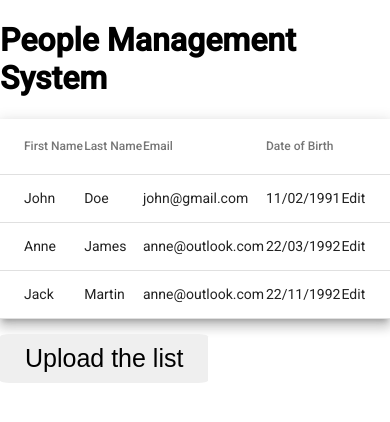
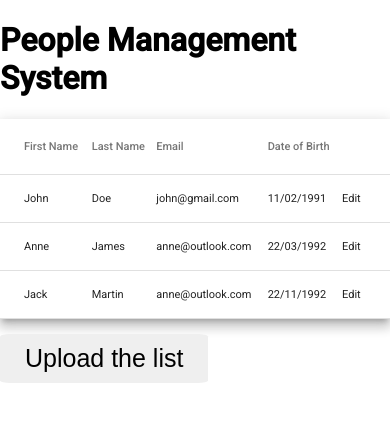
Before and after one commit to wenthecook/PeopleManagement, an Angular app: page /person-list in a window 390 px wide. Shown: the top 422 px of the page. Built offline with nearby package versions, Linux system fonts and the light colour scheme.

Commit message:
list responsive

```diff
--- a/src/app/person-list/person-list.component.css
+++ b/src/app/person-list/person-list.component.css
@@ -21,3 +21,11 @@
   cursor: pointer;
   background-color: rgba(220, 220, 220);
 }
+
+@media screen and (max-width: 400px) {
+  th.mat-header-cell, td.mat-cell, td.mat-footer-cell {
+    font-size: 11px;
+    word-wrap: break-word;
+    padding-left: 5px;
+  }
+}
```
